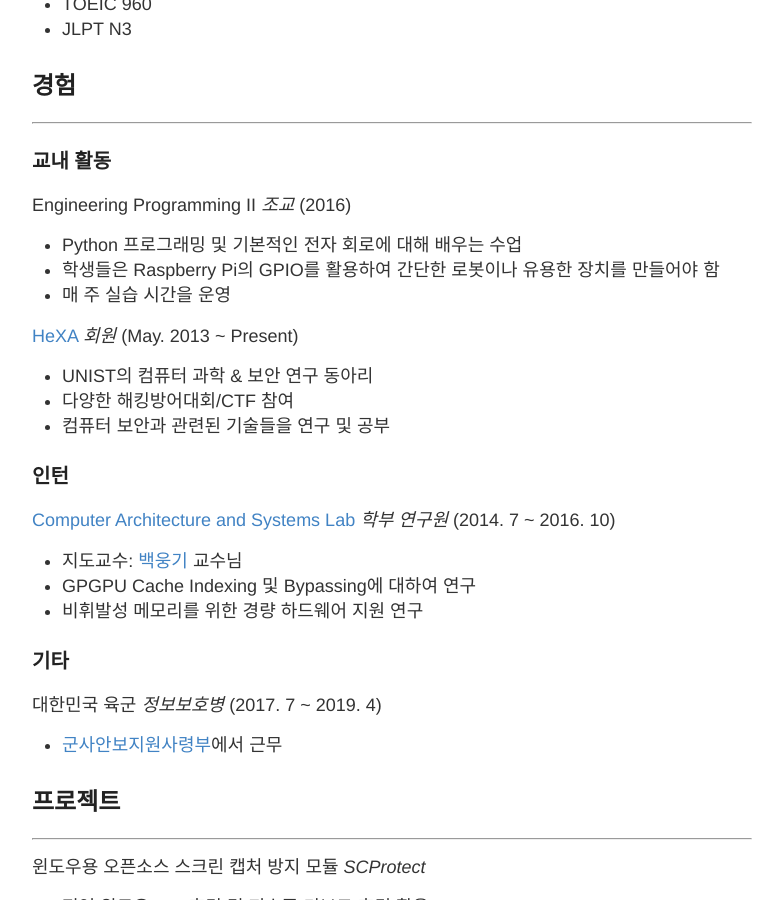
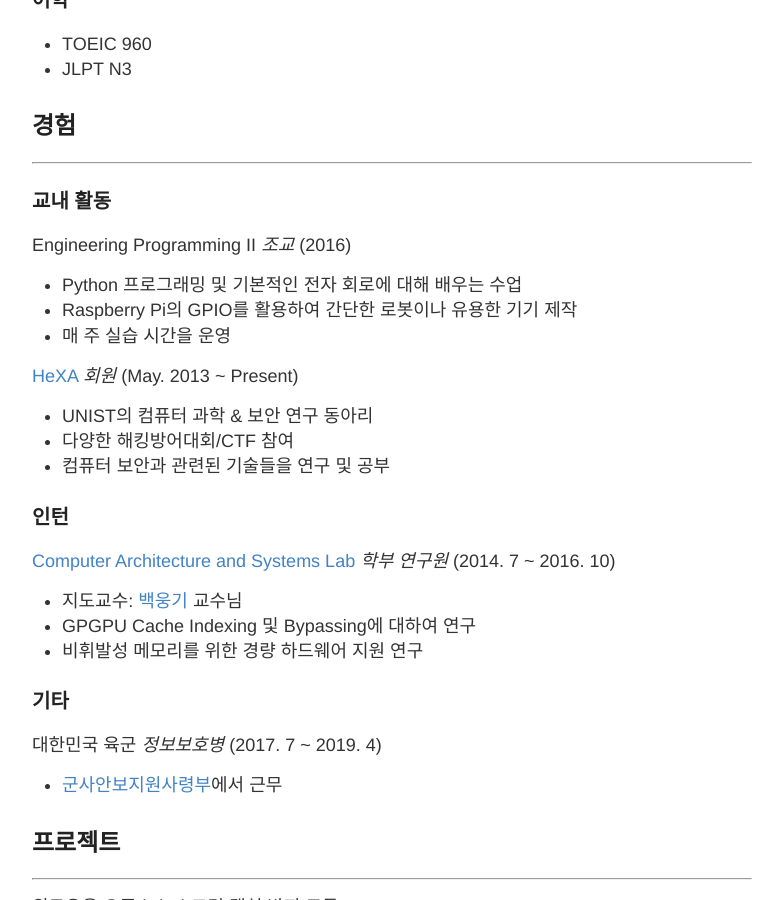
Before and after one commit to ksh7534/ksh7534.github.io, a Jekyll site: the page built from _posts/2019-12-26-About-Me.md, in a window 1280 px wide and 900 px high, scrolled down 907 px. Shown: the whole window, without its empty margins (248-1031 px from the left). Built offline with Jekyll 4.4.1, drawn with Linux system fonts in a browser that asks for light colours; some of the changed text lies outside the part shown.

Commit message:
Change Title

```diff
--- a/_posts/2019-12-26-About-Me-Kor.md
+++ b/_posts/2019-12-26-About-Me.md
@@ -6,7 +6,9 @@ permalink: /kor
 # 김승회
 ----------
 
-울산과학기술원 ([UNIST][UNIST_HOME]) 전기전자컴퓨터공학부 4학년
+울산과학기술원 ([UNIST][UNIST_HOME])
+전기전자컴퓨터공학부 4학년
+
 E-mail: [ksh7534@gmail.com](mailto:ksh7534@gmail.com)
 GitHub: [https://github.com/ksh7534][GITHUB]
 
@@ -43,7 +45,7 @@ GitHub: [https://github.com/ksh7534][GITHUB]
 ### 교내 활동
 Engineering Programming II *조교* (2016)
 - Python 프로그래밍 및 기본적인 전자 회로에 대해 배우는 수업
-- 학생들은 Raspberry Pi의 GPIO를 활용하여 간단한 로봇이나 유용한 장치를 만들어야 함
+- Raspberry Pi의 GPIO를 활용하여 간단한 로봇이나 유용한 기기 제작
 - 매 주 실습 시간을 운영
 
 [HeXA][HeXA] *회원* (May. 2013 ~ Present)
```
